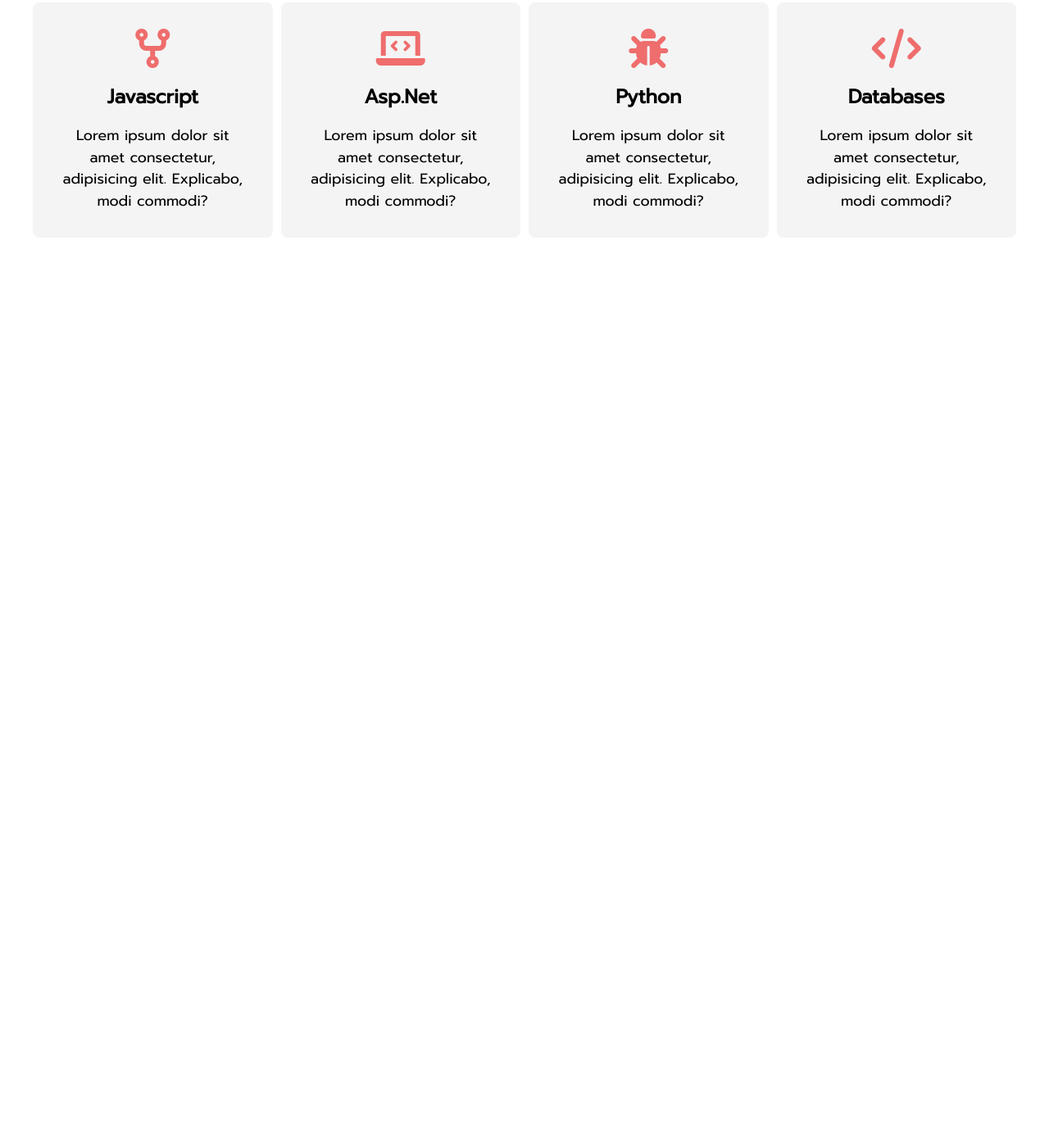
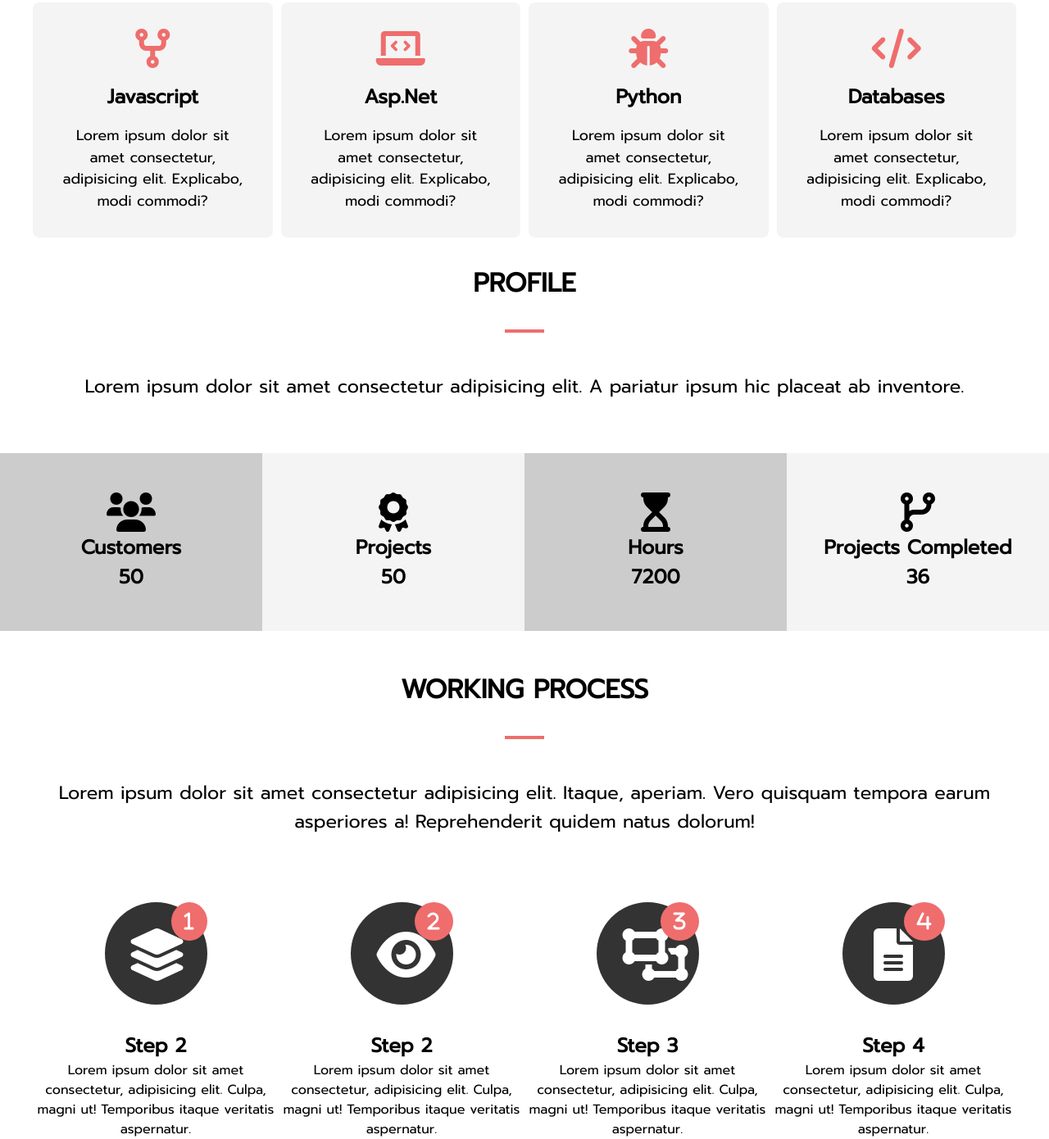
Before and after one commit to p0rt1a/Freelancer-Personal-Website, a website: page public/index.html in a window 1280 px wide. Shown: the part 1079-2469 px from the top of the page at 82% size. Before the commit the page ends 1369 px from the top, so only its background shows below. Drawn offline with nearby package versions, Linux system fonts and the light colour scheme.

Commit message:
section c completed

```diff
--- a/public/index.html
+++ b/public/index.html
@@ -53,7 +53,7 @@
     </section>
 
     <!-- section a -->
-    <section id="home-a">
+    <section id="home-a" class="text-center">
       <div class="container">
         <h1 class="section-header">Introduction</h1>
         <div class="divide"></div>
@@ -63,8 +63,8 @@
           ad facilis amet doloremque repellendus accusamus est!
         </p>
 
-        <div class="skills">
-          <div class="skill">
+        <div class="items">
+          <div class="item">
             <i class="fa-solid fa-code-fork fa-3x"></i>
             <h2 class="my-1">Javascript</h2>
             <p>
@@ -72,7 +72,7 @@
               Explicabo, modi commodi?
             </p>
           </div>
-          <div class="skill">
+          <div class="item">
             <i class="fa-solid fa-laptop-code fa-3x"></i>
             <h2 class="my-1">Asp.Net</h2>
             <p>
@@ -80,7 +80,7 @@
               Explicabo, modi commodi?
             </p>
           </div>
-          <div class="skill">
+          <div class="item">
             <i class="fa-solid fa-bug fa-3x"></i>
             <h2 class="my-1">Python</h2>
             <p>
@@ -88,7 +88,7 @@
               Explicabo, modi commodi?
             </p>
           </div>
-          <div class="skill">
+          <div class="item">
             <i class="fa-solid fa-code fa-3x"></i>
             <h2 class="my-1">Databases</h2>
             <p>
@@ -100,6 +100,95 @@
       </div>
     </section>
 
+    <!-- section b -->
+    <section id="home-b" class="text-center">
+      <div class="container">
+        <h1 class="section-header">Profile</h1>
+        <div class="divide"></div>
+        <p class="lead">
+          Lorem ipsum dolor sit amet consectetur adipisicing elit. A pariatur
+          ipsum hic placeat ab inventore.
+        </p>
+      </div>
+      <div class="items my-2">
+        <div class="item">
+          <i class="fas fa-users fa-3x"></i>
+          <h2>Customers</h2>
+          <h2>50</h2>
+        </div>
+        <div class="item">
+          <i class="fas fa-award fa-3x"></i>
+          <h2>Projects</h2>
+          <h2>50</h2>
+        </div>
+        <div class="item">
+          <i class="fas fa-hourglass-start fa-3x"></i>
+          <h2>Hours</h2>
+          <h2>7200</h2>
+        </div>
+        <div class="item">
+          <i class="fas fa-code-branch fa-3x"></i>
+          <h2>Projects Completed</h2>
+          <h2>36</h2>
+        </div>
+      </div>
+    </section>
+
+    <!-- section c -->
+    <section id="home-c" class="text-center">
+      <div class="container">
+        <h1 class="section-header">Working Process</h1>
+        <div class="divide"></div>
+        <p class="lead">
+          Lorem ipsum dolor sit amet consectetur adipisicing elit. Itaque,
+          aperiam. Vero quisquam tempora earum asperiores a! Reprehenderit
+          quidem natus dolorum!
+        </p>
+        <div class="items">
+          <div class="item">
+            <i class="fa-solid fa-layer-group fa-4x process__icon my-2">
+              <div class="step-number">1</div>
+            </i>
+            <h2>Step 2</h2>
+            <p>
+              Lorem ipsum dolor sit amet consectetur, adipisicing elit. Culpa,
+              magni ut! Temporibus itaque veritatis aspernatur.
+            </p>
+          </div>
+          <div class="item">
+            <i class="fa-solid fa-eye fa-4x process__icon my-2">
+              <div class="step-number">2</div>
+            </i>
+            <h2>Step 2</h2>
+            <p>
+              Lorem ipsum dolor sit amet consectetur, adipisicing elit. Culpa,
+              magni ut! Temporibus itaque veritatis aspernatur.
+            </p>
+          </div>
+          <div class="item">
+            <i class="fas fa-object-ungroup fa-4x process__icon my-2">
+              <div class="step-number">3</div>
+            </i>
+            <h2>Step 3</h2>
+            <p>
+              Lorem ipsum dolor sit amet consectetur, adipisicing elit. Culpa,
+              magni ut! Temporibus itaque veritatis aspernatur.
+            </p>
+          </div>
+          <div class="item">
+            <i class="fas fa-file-alt fa-4x process__icon my-2">
+              <div class="step-number">4</div>
+            </i>
+            <h2>Step 4</h2>
+            <p>
+              Lorem ipsum dolor sit amet consectetur, adipisicing elit. Culpa,
+              magni ut! Temporibus itaque veritatis aspernatur.
+            </p>
+          </div>
+        </div>
+      </div>
+    </section>
+
     <script src="js/jquery.min.js"></script>
     <script src="js/type-writer.js"></script>
   </body>
--- a/scss/_home.scss
+++ b/scss/_home.scss
@@ -54,13 +54,12 @@
 
 #home {
   &-a {
-    .skills {
+    .items {
       display: grid;
       grid-template-columns: repeat(4, 1fr);
-      text-align: center;
       gap: 10px;
 
-      .skill {
+      .item {
         padding: 2rem;
         background-color: $light-color;
         border-radius: 8px;
@@ -75,4 +74,63 @@
       }
     }
   }
+
+  &-b {
+    .items {
+      display: grid;
+      grid-template-columns: repeat(4, 1fr);
+
+      .item {
+        padding: 3rem 2rem;
+
+        &:nth-of-type(even) {
+          background-color: $light-color;
+        }
+
+        &:nth-of-type(odd) {
+          background-color: $medium-color;
+        }
+      }
+    }
+  }
+
+  &-c {
+    .items {
+      display: grid;
+      grid-template-columns: repeat(4, 1fr);
+
+      .item {
+        i {
+          position: relative;
+          color: #fff;
+          padding: 2rem;
+          border-radius: 50%;
+          background-color: $dark-color;
+          width: 125px;
+          height: 125px;
+          transition: all 1s;
+
+          &:hover {
+            background-color: $primary-color;
+
+            .step-number {
+              background-color: $dark-color;
+            }
+          }
+
+          .step-number {
+            position: absolute;
+            line-height: 15px;
+            top: 0;
+            right: 0;
+            background-color: $primary-color;
+            padding: 1rem;
+            font-size: 1.5rem;
+            border-radius: 50%;
+            transition: all 1s;
+          }
+        }
+      }
+    }
+  }
 }
--- a/scss/_utilities.scss
+++ b/scss/_utilities.scss
@@ -53,7 +53,6 @@
 .lead {
   margin: 1rem 0;
   padding: 2rem 0;
-  text-align: center;
   font-size: 1.4rem;
   line-height: 2.2rem;
 }
```
Also changed, not shown: public/css/main.css.
